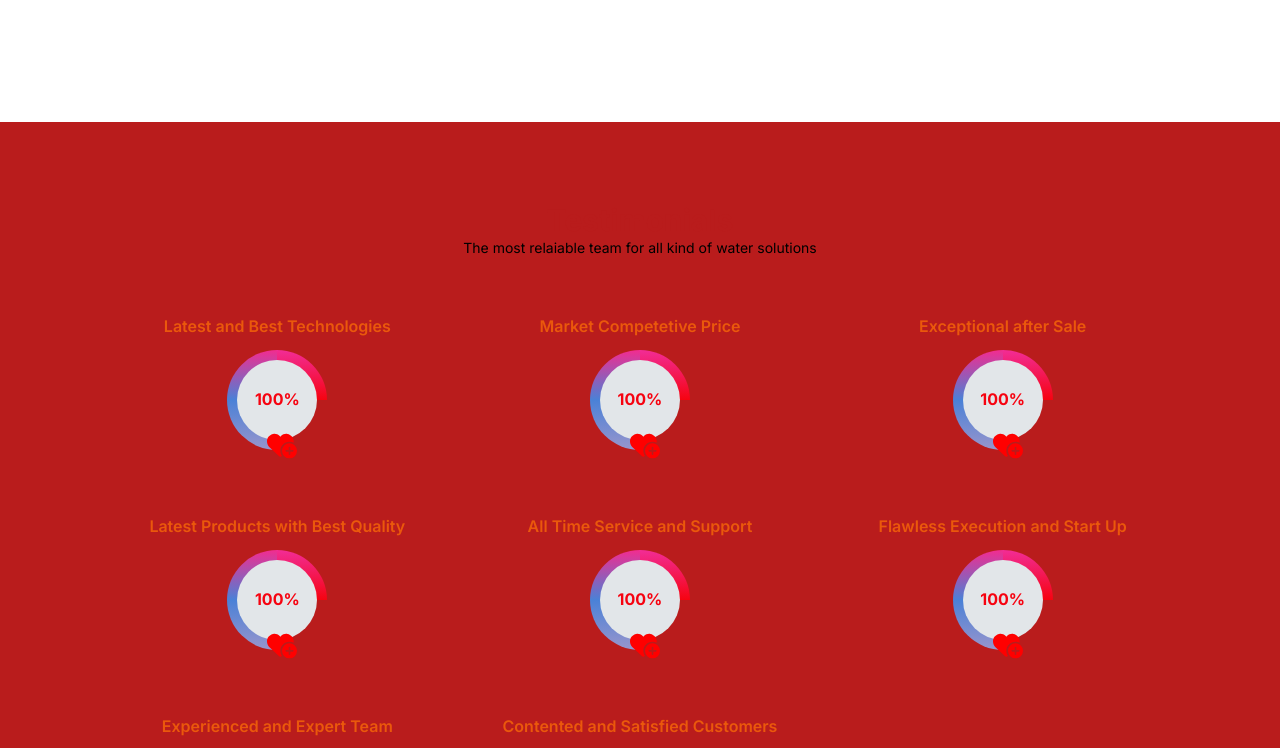
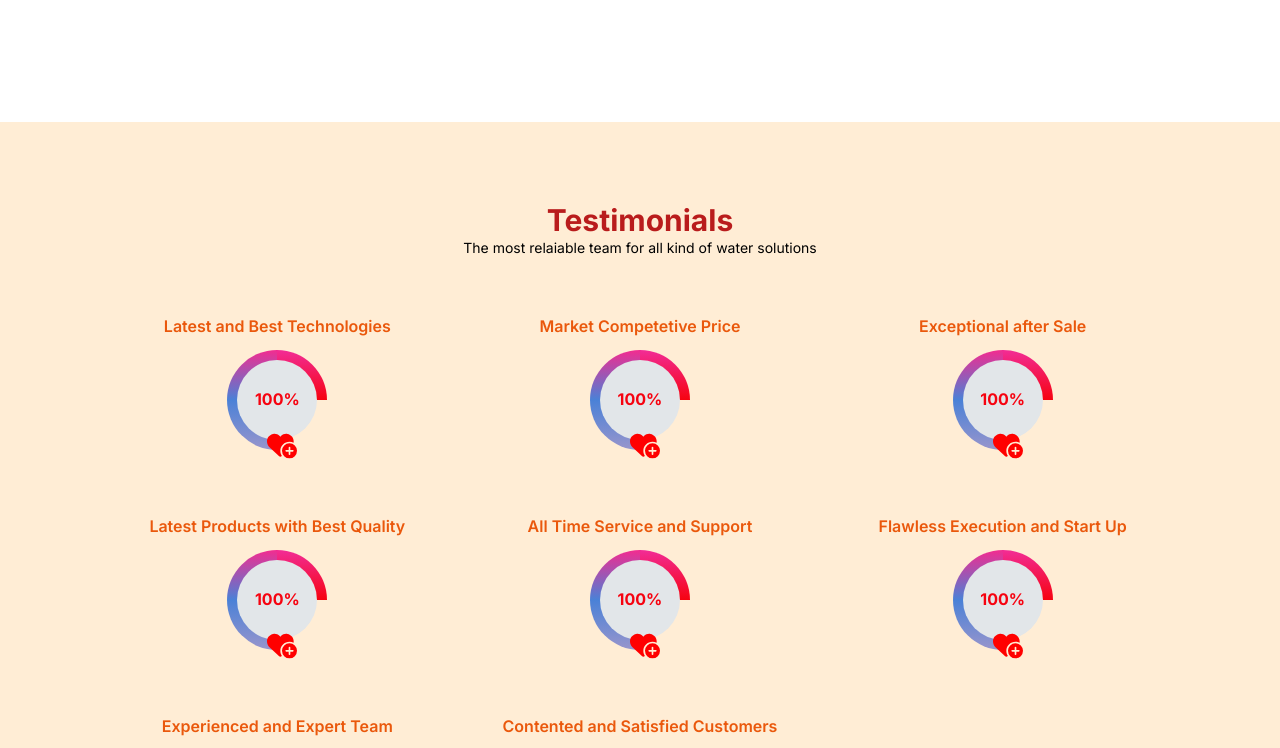
Before and after one commit to mafaqahmed/crytalline-water-engineer, a Next.js app: page / in a window 1280 px wide. Shown: the part 2820-3568 px from the top of the page. Built offline with nearby package versions, Linux system fonts and the light colour scheme.

Commit message:
updated bg color of testimonials component

```diff
--- a/src/app/components/Home/TestimonialHome.tsx
+++ b/src/app/components/Home/TestimonialHome.tsx
@@ -3,7 +3,7 @@ import ProgressBar from "../ProgressBar";
 
 const TestimonialHome = () => {
   return (
-    <div className="bg-ternary" id="testimonials">
+    <div className="bg-orange-100" id="testimonials">
       <div className="max-w-[80%] mx-auto py-16">
         <div className="md:mt-4 mb-14">
           <h1 className="text-red-700 text-center font-bold text-3xl">
```
